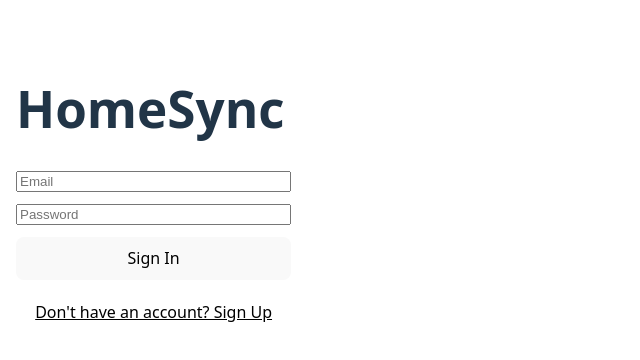
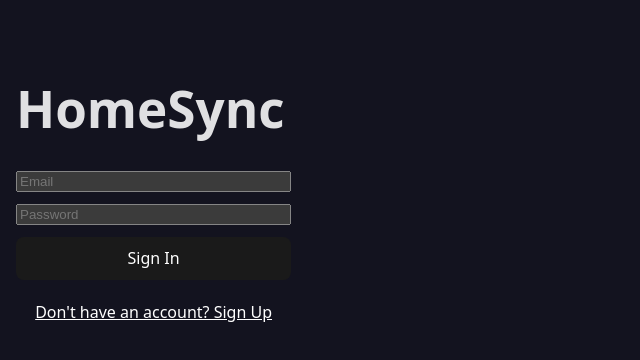
Before and after one commit to mvhaacke/homesync, a React app in the folder frontend/: page /signin in a window 1280 px wide. Shown: the top 360 px of the page, without its empty margins (0-640 px from the left). Built offline with nearby package versions, Linux system fonts and the light colour scheme; no server answers; the HTML template or start-up script is replaced by a standard one.

Commit message:
Schema + background

```diff
--- a/frontend/src/index.css
+++ b/frontend/src/index.css
@@ -3,9 +3,9 @@
   line-height: 1.5;
   font-weight: 400;
 
-  color-scheme: light dark;
+  color-scheme: dark;
   color: rgba(255, 255, 255, 0.87);
-  background-color: #242424;
+  background-color: #13131f;
 
   font-synthesis: none;
   text-rendering: optimizeLegibility;
@@ -52,16 +52,3 @@
 button:focus-visible {
   outline: 4px auto -webkit-focus-ring-color;
 }
-
-@media (prefers-color-scheme: light) {
-  :root {
-    color: #213547;
-    background-color: #ffffff;
-  }
-  a:hover {
-    color: #747bff;
-  }
-  button {
-    background-color: #f9f9f9;
-  }
-}
```
Also changed, not shown: 1 other file (tests, documents, lock files or other folders).
